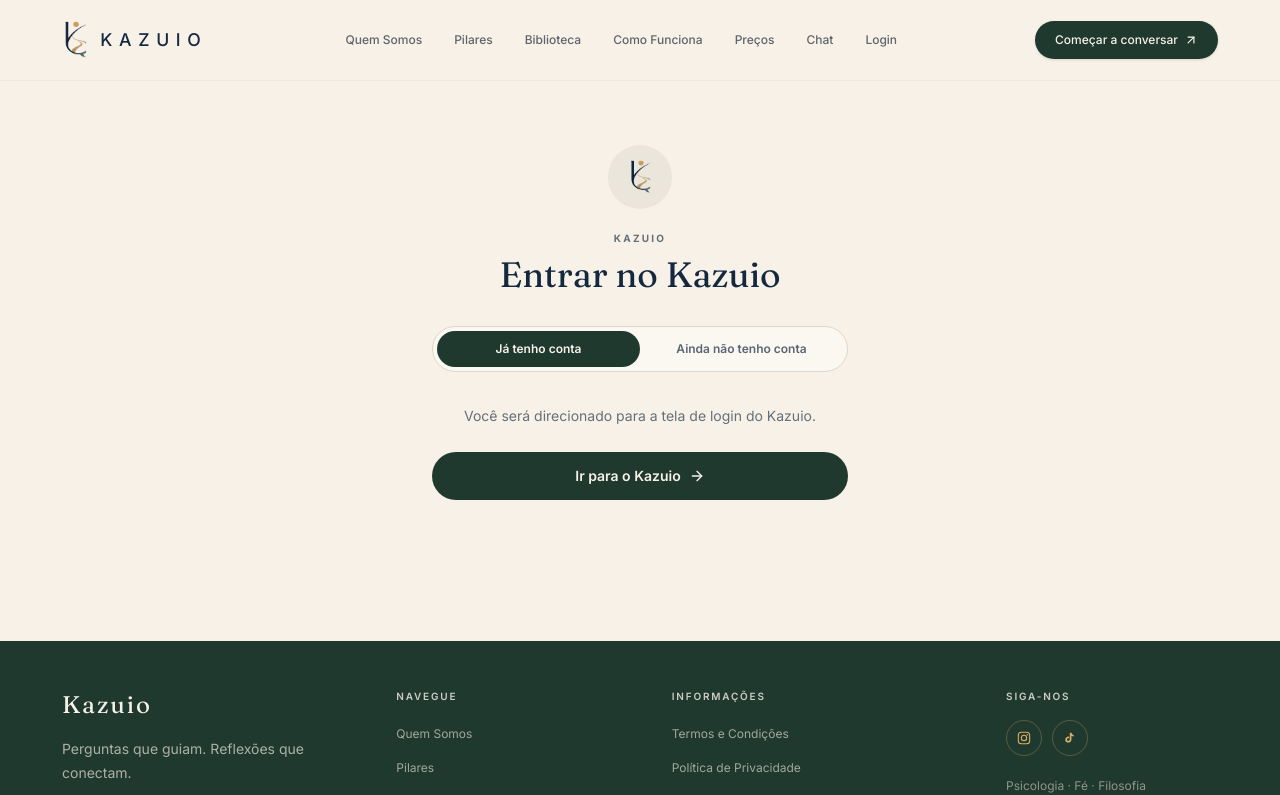
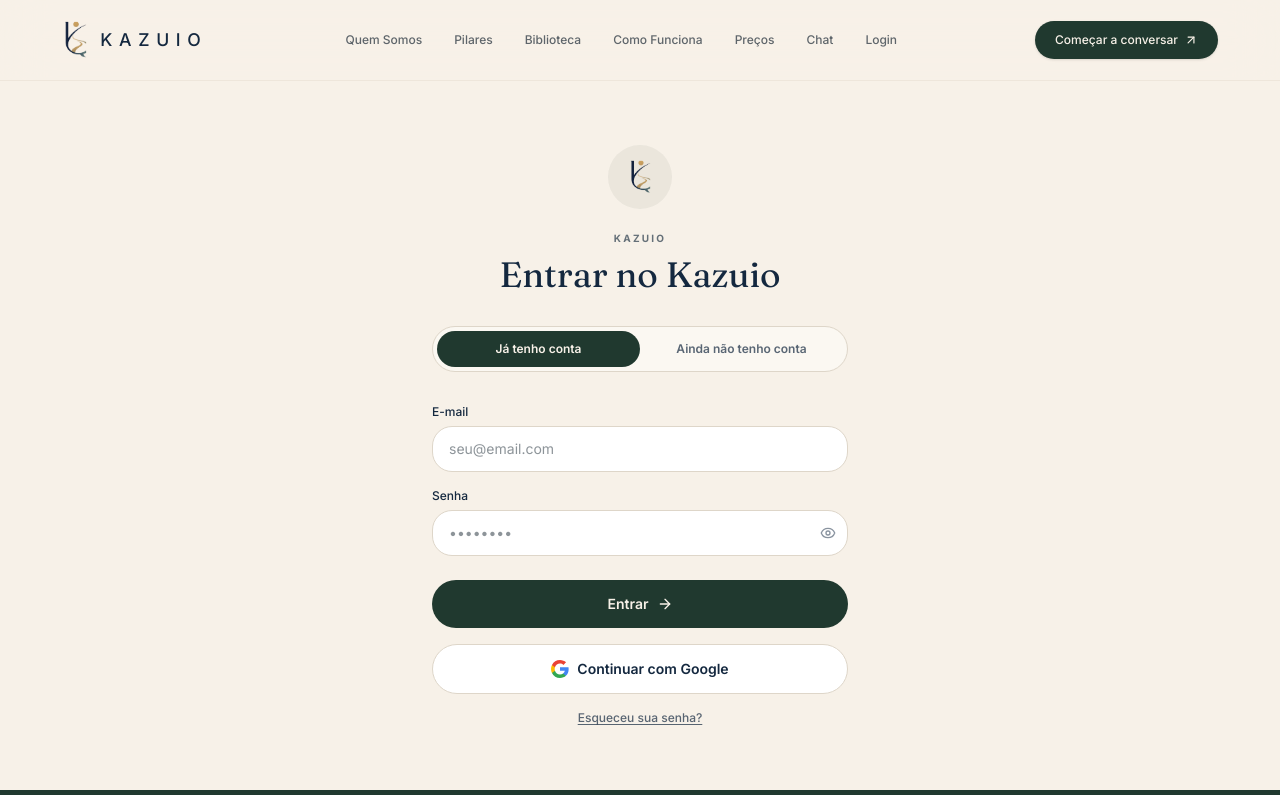
Before and after one commit to fideskey/kazuio, a Next.js app: page /login in a window 1280 px wide. Shown: the top 795 px of the page. Built offline with nearby package versions, Linux system fonts and the light colour scheme.

Commit message:
Login real na propria pagina /login (Supabase direto), sem mais depender de modal do app ou redirect pro app.kazuio.com

```diff
--- a/app/login/page.tsx
+++ b/app/login/page.tsx
@@ -2,9 +2,10 @@
 
 import { useState, type FormEvent } from 'react'
 import Image from 'next/image'
-import { ArrowRight, UserPlus } from 'lucide-react'
+import { ArrowRight, UserPlus, Eye, EyeOff } from 'lucide-react'
 import { Header } from '@/components/kazuio/header'
 import { Footer } from '@/components/kazuio/footer'
+import { supabase } from '@/lib/supabaseClient'
 
 type Aba = 'entrar' | 'cadastrar'
 
@@ -12,14 +13,67 @@ export default function Page() {
   const [aba, setAba] = useState<Aba>('entrar')
 
   // --- Aba "Entrar" (já tem conta) ---
-  // Agora que o chat/login real está disponível em kazuio.com/chat (via
-  // proxy pra app.kazuio.com), levamos a pessoa pra lá em vez do domínio
-  // separado. O parâmetro ?login=1 faz o próprio app abrir o modal de
-  // login automaticamente ao carregar, em vez de deixar a pessoa perdida
-  // numa tela de chat sem saber que precisa clicar em "Minha conta".
-  function handleEntrar(e: FormEvent) {
+  // Login real, direto aqui na página (não é mais só um botão que manda
+  // pro app) — assim a pessoa não vê a tela de chat nem as opções de
+  // cadastro se repetindo atrás de um modal. Como /chat é servido sob o
+  // mesmo domínio kazuio.com (via proxy pra app.kazuio.com), a sessão
+  // criada aqui pelo Supabase já é reconhecida automaticamente lá também.
+  const [emailEntrar, setEmailEntrar] = useState('')
+  const [senhaEntrar, setSenhaEntrar] = useState('')
+  const [mostrarSenhaEntrar, setMostrarSenhaEntrar] = useState(false)
+  const [erroEntrar, setErroEntrar] = useState('')
+  const [carregandoEntrar, setCarregandoEntrar] = useState(false)
+
+  async function handleEntrar(e: FormEvent) {
     e.preventDefault()
-    window.location.href = '/chat?login=1'
+    setErroEntrar('')
+
+    if (!emailEntrar || !senhaEntrar) {
+      setErroEntrar('Preencha e-mail e senha para continuar.')
+      return
+    }
+
+    setCarregandoEntrar(true)
+    const { error } = await supabase.auth.signInWithPassword({
+      email: emailEntrar,
+      password: senhaEntrar,
+    })
+    setCarregandoEntrar(false)
+
+    if (error) {
+      setErroEntrar(
+        error.message.toLowerCase().includes('invalid login credentials')
+          ? 'E-mail ou senha incorretos.'
+          : 'Não foi possível entrar agora. Tente novamente em instantes.'
+      )
+      return
+    }
+
+    window.location.href = '/chat'
+  }
+
+  async function handleEntrarComGoogle() {
+    setErroEntrar('')
+    const { error } = await supabase.auth.signInWithOAuth({
+      provider: 'google',
+      options: { redirectTo: `${window.location.origin}/chat` },
+    })
+    if (error) setErroEntrar('Não foi possível entrar com o Google agora. Tente novamente.')
+  }
+
+  async function handleEsqueciSenha() {
+    setErroEntrar('')
+    if (!emailEntrar) {
+      setErroEntrar('Digite seu e-mail acima primeiro, depois clique em "Esqueceu sua senha?".')
+      return
+    }
+    const { error } = await supabase.auth.resetPasswordForEmail(emailEntrar)
+    if (error) {
+      setErroEntrar('Não foi possível enviar o e-mail de recuperação agora. Tente novamente.')
+    } else {
+      setErroEntrar('')
+      window.alert('Enviamos um link de recuperação de senha para o seu e-mail.')
+    }
   }
 
   // --- Aba "Cadastrar" (ainda não tem conta) ---
@@ -105,15 +159,70 @@ export default function Page() {
 
         {aba === 'entrar' ? (
           <form onSubmit={handleEntrar} className="mt-8 w-full space-y-4">
-            <p className="text-center text-sm leading-6 text-kmuted">
-              Você será direcionado para a tela de login do Kazuio.
-            </p>
+            <div>
+              <label htmlFor="email-entrar" className="mb-1.5 block text-xs font-medium text-navy">E-mail</label>
+              <input
+                id="email-entrar"
+                type="email"
+                value={emailEntrar}
+                onChange={(e) => setEmailEntrar(e.target.value)}
+                placeholder="seu@email.com"
+                className="w-full rounded-xl border border-line bg-white px-4 py-3 text-sm text-ink outline-none focus:border-gold"
+              />
+            </div>
+            <div>
+              <label htmlFor="senha-entrar" className="mb-1.5 block text-xs font-medium text-navy">Senha</label>
+              <div className="relative">
+                <input
+                  id="senha-entrar"
+                  type={mostrarSenhaEntrar ? 'text' : 'password'}
+                  value={senhaEntrar}
+                  onChange={(e) => setSenhaEntrar(e.target.value)}
+                  placeholder="••••••••"
+                  className="w-full rounded-xl border border-line bg-white px-4 py-3 pr-11 text-sm text-ink outline-none focus:border-gold"
+                />
+                <button
+                  type="button"
+                  onClick={() => setMostrarSenhaEntrar((v) => !v)}
+                  className="absolute right-3 top-1/2 -translate-y-1/2 text-navy/50 hover:text-navy"
+                  aria-label={mostrarSenhaEntrar ? 'Esconder senha' : 'Mostrar senha'}
+                >
+                  {mostrarSenhaEntrar ? <EyeOff className="h-4 w-4" /> : <Eye className="h-4 w-4" />}
+                </button>
+              </div>
+            </div>
+
+            {erroEntrar && <p className="text-xs font-medium text-red-600">{erroEntrar}</p>}
+
             <button
               type="submit"
-              className="mt-2 inline-flex w-full items-center justify-center gap-2 rounded-full bg-deep px-6 py-3.5 text-sm font-semibold text-cream transition-transform hover:scale-[1.01]"
+              disabled={carregandoEntrar}
+              className="mt-2 inline-flex w-full items-center justify-center gap-2 rounded-full bg-deep px-6 py-3.5 text-sm font-semibold text-cream transition-transform hover:scale-[1.01] disabled:opacity-60 disabled:hover:scale-100"
             >
-              Ir para o Kazuio
-              <ArrowRight className="h-4 w-4" />
+              {carregandoEntrar ? 'Entrando…' : 'Entrar'}
+              {!carregandoEntrar && <ArrowRight className="h-4 w-4" />}
+            </button>
+
+            <button
+              type="button"
+              onClick={handleEntrarComGoogle}
+              className="inline-flex w-full items-center justify-center gap-2 rounded-full border border-line bg-white px-6 py-3.5 text-sm font-semibold text-navy transition-transform hover:scale-[1.01]"
+            >
+              <svg width="18" height="18" viewBox="0 0 18 18" xmlns="http://www.w3.org/2000/svg">
+                <path fill="#4285F4" d="M17.64 9.2c0-.64-.06-1.25-.16-1.84H9v3.48h4.84a4.14 4.14 0 0 1-1.8 2.72v2.26h2.9c1.7-1.57 2.7-3.88 2.7-6.62z" />
+                <path fill="#34A853" d="M9 18c2.43 0 4.47-.8 5.96-2.18l-2.9-2.26c-.8.54-1.84.86-3.06.86-2.35 0-4.34-1.59-5.05-3.72H.96v2.33A9 9 0 0 0 9 18z" />
+                <path fill="#FBBC05" d="M3.95 10.7A5.4 5.4 0 0 1 3.67 9c0-.59.1-1.17.28-1.7V4.97H.96A9 9 0 0 0 0 9c0 1.45.35 2.83.96 4.03l2.99-2.33z" />
+                <path fill="#EA4335" d="M9 3.58c1.32 0 2.5.45 3.44 1.35l2.58-2.58C13.46.89 11.43 0 9 0A9 9 0 0 0 .96 4.97L3.95 7.3C4.66 5.17 6.65 3.58 9 3.58z" />
+              </svg>
+              Continuar com Google
+            </button>
+
+            <button
+              type="button"
+              onClick={handleEsqueciSenha}
+              className="block w-full text-center text-xs font-medium text-navy/70 underline underline-offset-2 hover:text-navy"
+            >
+              Esqueceu sua senha?
             </button>
           </form>
         ) : (
--- /dev/null
+++ b/lib/supabaseClient.ts
@@ -0,0 +1,13 @@
+// Cliente Supabase do site institucional (kazuio.com), usado só pra login
+// real na página /login antes de entrar em /chat. Mesma chave pública
+// (publishable/anon) já usada no app — é seguro reutilizar, a proteção
+// real dos dados vem das políticas de RLS no banco, não do sigilo desta
+// chave. Sessão fica salva no localStorage do próprio navegador, sob o
+// domínio kazuio.com — o /chat (proxy pra app.kazuio.com) já enxerga essa
+// mesma sessão automaticamente, sem precisar logar de novo.
+import { createClient } from '@supabase/supabase-js'
+
+const SUPABASE_URL = 'https://uzzmxteysziypvweppkb.supabase.co'
+const SUPABASE_PUBLISHABLE_KEY = 'sb_publishable_4GKI2RVlQfmHgC_hYBVkXQ_Kl6CQ4Me'
+
+export const supabase = createClient(SUPABASE_URL, SUPABASE_PUBLISHABLE_KEY)
--- a/package.json
+++ b/package.json
@@ -10,6 +10,7 @@
   },
   "dependencies": {
     "@base-ui/react": "^1.5.0",
+    "@supabase/supabase-js": "^2.112.3",
     "@vercel/analytics": "1.6.1",
     "class-variance-authority": "^0.7.1",
     "clsx": "^2.1.1",
```
Also changed, not shown: 1 other file (tests, documents, lock files or other folders).
